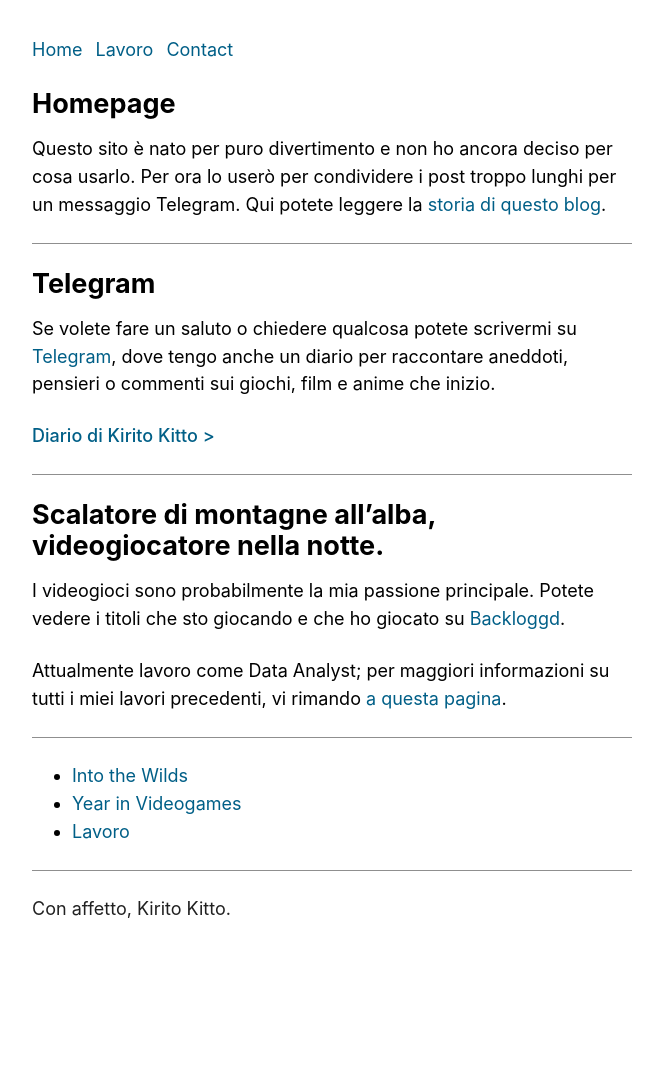
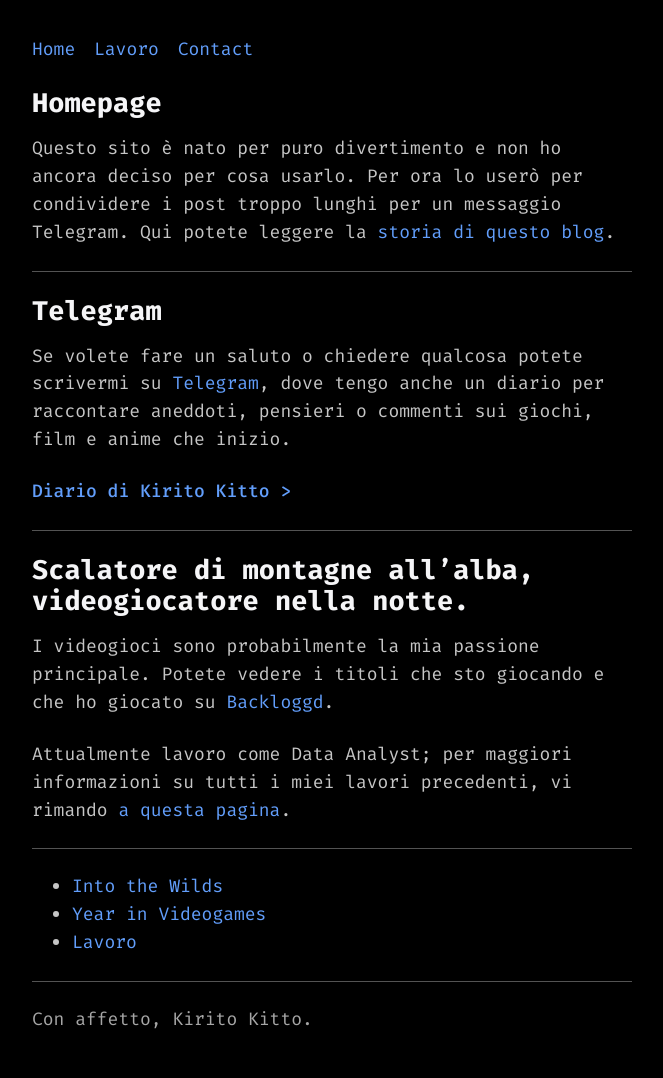
Before and after one commit to KiritoKitto/kiritokitto.github.io, a Jekyll site: the page built from index.md, in a window 1280 px wide. Shown: the whole page, without its empty margins (308-971 px from the left). Built offline with Jekyll 4.4.1, drawn with Linux system fonts in a browser that asks for light colours; some web fonts are replaced; our own code applies the rules of GitHub Pages for plain Markdown files; before the commit the page ends 966 px from its top, so only the background shows below that.

Commit message:
Dark theme

```diff
--- a/css/style.css
+++ b/css/style.css
@@ -1,5 +1,5 @@
 @import url('instagram.css');
-@import url('light.css');
+@import url('dark.css');
 
 :root {
   --width: 600px;
```
